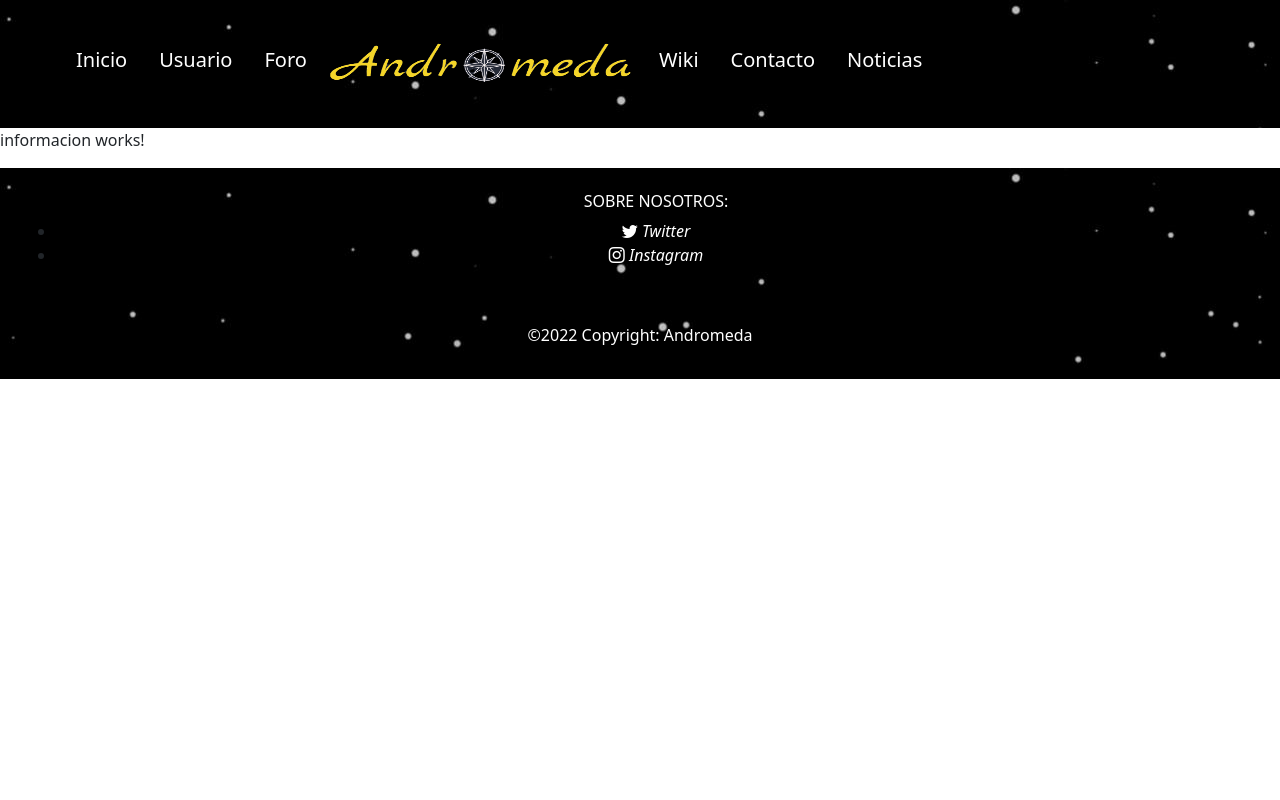
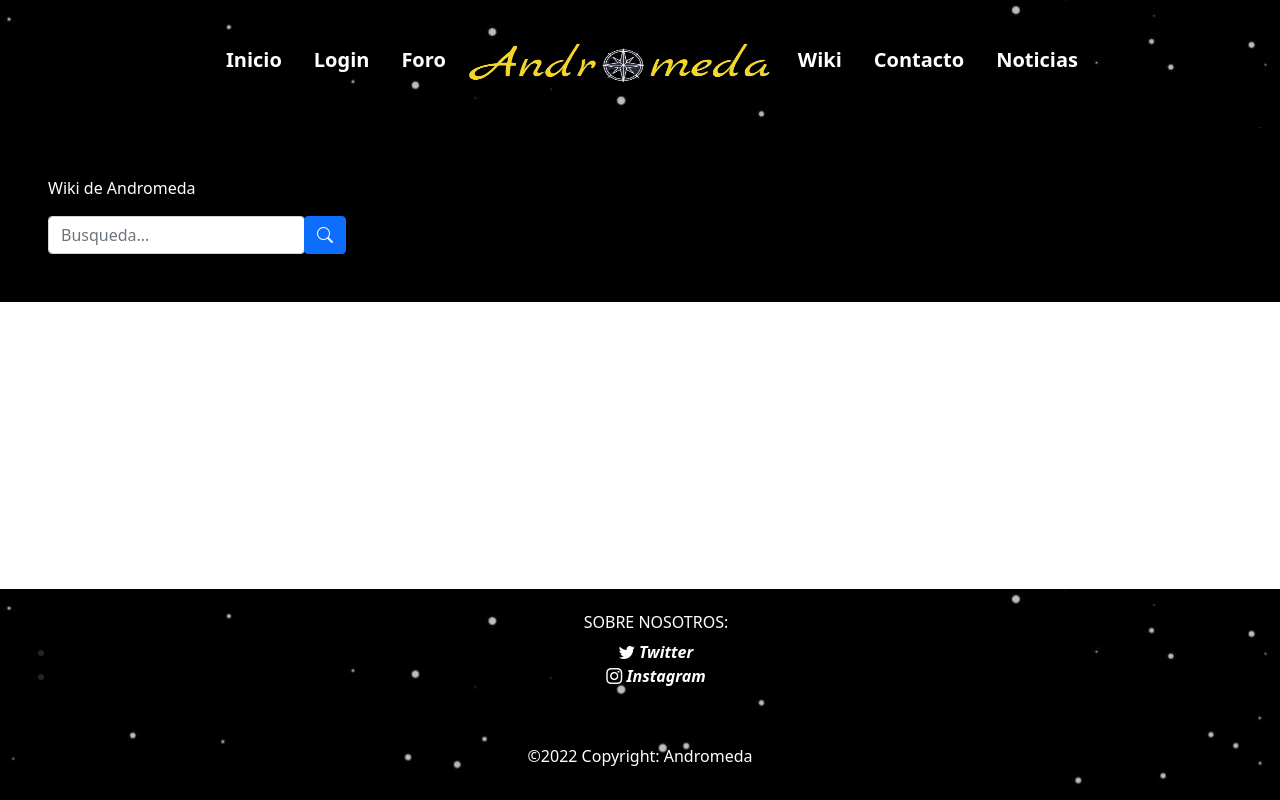
Before and after one commit to FranBlaMar/Andromeda, an Angular app: page /wiki in a window 1280 px wide. Built offline with nearby package versions, Linux system fonts and the light colour scheme.

Commit message:
Fina clase 7 febrero

```diff
--- a/src/app/app-routing.module.ts
+++ b/src/app/app-routing.module.ts
@@ -23,7 +23,7 @@ const routes: Routes = [
     loadChildren: () => import('./contacto/contacto.module').then(m => m.ContactoModule)
   },
   {
-    path: 'login',
+    path: 'auth',
     loadChildren: () => import('./login/login.module').then(m => m.LoginModule)
   },
   {
--- a/src/app/app.component.css
+++ b/src/app/app.component.css
@@ -0,0 +1,7 @@
+a{
+    color:#FFF;
+    font-weight: bolder;
+}
+a:hover{
+    color:rgb(233, 217, 0);
+}
--- a/src/app/app.component.html
+++ b/src/app/app.component.html
@@ -1,5 +1,5 @@
 
-<nav class="navbar navbar-expand-lg navbar-expand-md "  style="background-image: url('/assets/img/fondo.jpg');">
+<nav class="navbar navbar-expand-lg navbar-expand-md"  style="background-image: url('/assets/img/fondo.jpg');">
     <div class="container-fluid ">
         <div class="row">
             <div class="col-3">
@@ -12,27 +12,27 @@
             </div>
         </div>
         <div class="collapse navbar-collapse  align-items-center p-4" id="navbar">
-            <ul class="navbar-nav ">
+            <ul class="navbar-nav m-auto">
                 <li class="nav-item p-2">
-                    <a class="h5 nav-link active text-white font-weight-bold" [routerLink]="['']" routerLinkActive="router-link-active" >Inicio</a>
+                    <a class="h5 nav-link active font-weight-bold" [routerLink]="['']" routerLinkActive="active-link" >Inicio</a>
                 </li>
                 <li class="nav-item p-2">
-                    <a class="h5 nav-link  text-white font-weight-bold" [routerLink]="['/usuario']" routerLinkActive="router-link-active">Usuario</a>
+                    <a class="h5 nav-link font-weight-bold" [routerLink]="['/auth']" routerLinkActive="active-link">Login</a>
                 </li>
                 <li class="nav-item p-2">
-                    <a class="h5 nav-link active text-white font-weight-bold" [routerLink]="['/foro']" routerLinkActive="router-link-active" >Foro</a>
+                    <a class="h5 nav-link font-weight-bold" [routerLink]="['/foro']" routerLinkActive="active-link" >Foro</a>
                 </li>
                 <li class="nav-item d-none d-md-block d-lg-block">
                     <img class="img-fluid" style="width: 20rem; height: 4rem;" src="./assets/img/logo.png">
                 </li>
                 <li class="nav-item p-2">
-                <a class="h5 nav-link  text-white font-weight-bold" [routerLink]="['/wiki']" routerLinkActive="router-link-active">Wiki</a>
+                <a class="h5 nav-link font-weight-bold" [routerLink]="['/wiki']" routerLinkActive="active-link">Wiki</a>
                 </li>
                 <li class="nav-item p-2">
-                    <a class="h5 nav-link active text-white font-weight-bold" [routerLink]="['/contacto']" routerLinkActive="router-link-active" >Contacto</a>
+                    <a class="h5 nav-link active font-weight-bold" [routerLink]="['/contacto']" routerLinkActive="active-link" >Contacto</a>
                 </li>
                 <li class="nav-item p-2">
-                <a class="h5 nav-link  text-white font-weight-bold" [routerLink]="['/noticias']" routerLinkActive="router-link-active">Noticias</a>
+                <a class="h5 nav-link font-weight-bold" [routerLink]="['/noticias']" routerLinkActive="active-link">Noticias</a>
                 </li>
             </ul>
         </div>
@@ -43,7 +43,7 @@
 
 
   <!--Footer-->
-  <footer class="text-center" style="background-color:#000000; background-image: url('/assets/img/fondo.jpg');">
+  <footer class="text-center fixed-bottom" style="background-image: url('/assets/img/fondo.jpg');">
     <!--div con los iconos de social media-->
     <div class="p-4">
         <ul>
--- a/src/app/login/login-routing.module.ts
+++ b/src/app/login/login-routing.module.ts
@@ -1,10 +1,14 @@
 import { NgModule } from '@angular/core';
 import { RouterModule, Routes } from '@angular/router';
 import { LoginComponent } from './login/login.component';
+import { RegisterComponent } from './register/register.component';
 
 const routes: Routes = [
   {
     path:"", component: LoginComponent, pathMatch: "full"
+  },
+  {
+    path:"register", component: RegisterComponent
   }
 ];
 
--- a/src/app/login/login.module.ts
+++ b/src/app/login/login.module.ts
@@ -3,6 +3,7 @@ import { CommonModule } from '@angular/common';
 import { LoginComponent } from './login/login.component';
 import { RegisterComponent } from './register/register.component';
 import { LoginRoutingModule } from './login-routing.module';
+import { RouterModule } from '@angular/router';
 
 
 
@@ -13,7 +14,8 @@ import { LoginRoutingModule } from './login-routing.module';
   ],
   imports: [
     CommonModule,
-    LoginRoutingModule
+    LoginRoutingModule,
+    RouterModule
   ]
 })
 export class LoginModule { }
--- a/src/app/login/login/login.component.ts
+++ b/src/app/login/login/login.component.ts
@@ -3,7 +3,7 @@ import { Component, OnInit } from '@angular/core';
 @Component({
   selector: 'app-login',
   templateUrl: './login.component.html',
-  styles: [
+  styles: [".card{ height: 370px; margin-top: auto; margin-bottom: auto;width: 400px;background-color: rgba(0,0,0,0.5) !important;}"
   ]
 })
 export class LoginComponent implements OnInit {
--- a/src/app/main/main.component.html
+++ b/src/app/main/main.component.html
@@ -1,4 +1,3 @@
-
   <!--Carousel-->
   <div id="carousel" class="carousel slide" data-bs-ride="carousel" data-bs-interval="4000" style="background-image: url('/assets/img/fondo.jpg');">
     <!--Botones que indica en que slide estamos y nos permite navegar entre ellos-->
@@ -9,7 +8,7 @@
     </div>
 
     <!--Items del carousel donde introducir las imagenes de las ultimas tres noticias de la base de datos.-->
-    <div class="carousel-inner">
+    <div class="carousel-inner" style="height: 40rem;">
       <div class="carousel-item active" >
         <img src="/assets/img/slide1.jpg" class="d-block w-100 img-fluid" style="height: 45rem;">
       </div>
--- a/src/app/wiki/informacion/informacion.component.html
+++ b/src/app/wiki/informacion/informacion.component.html
@@ -1 +1,17 @@
-<p>informacion works!</p>
+<div class="container p-5" style=" background-color: black; max-width: none;">
+    <div class="row">
+        <div class="col-6 text-white">
+            <p>Wiki de Andromeda</p>
+
+        </div>
+    <div class="input-group col-6">
+        <div class="form-outline mr-3">
+            <input type="search" id="form1" class="form-control" placeholder="Busqueda..."/>
+        </div>
+        <div>
+            <button type="button" class="btn btn-primary">
+                <i class="bi bi-search"></i>
+            </button>
+        </div>
+    </div>
+</div>
--- a/src/app/wiki/informacion/informacion.component.ts
+++ b/src/app/wiki/informacion/informacion.component.ts
@@ -13,4 +13,8 @@ export class InformacionComponent implements OnInit {
   ngOnInit(): void {
   }
 
+  busqueda(){
+
+  }
+
 }
--- a/src/index.html
+++ b/src/index.html
@@ -8,6 +8,7 @@
   <link rel="icon" type="image/x-icon" href="favicon.ico">
   <link href="https://cdn.jsdelivr.net/npm/bootstrap@5.0.0-beta3/dist/css/bootstrap.min.css" rel="stylesheet" integrity="sha384-eOJMYsd53ii+scO/bJGFsiCZc+5NDVN2yr8+0RDqr0Ql0h+rP48ckxlpbzKgwra6" crossorigin="anonymous">
   <link rel="stylesheet" href="https://cdn.jsdelivr.net/npm/bootstrap-icons@1.8.0/font/bootstrap-icons.css">
+
 </head>
 <body>
   <app-root></app-root>
```
Also changed, not shown: src/app/login/login/login.component.html (+24 -0 lines), 1 other file (tests, documents, lock files or other folders).
